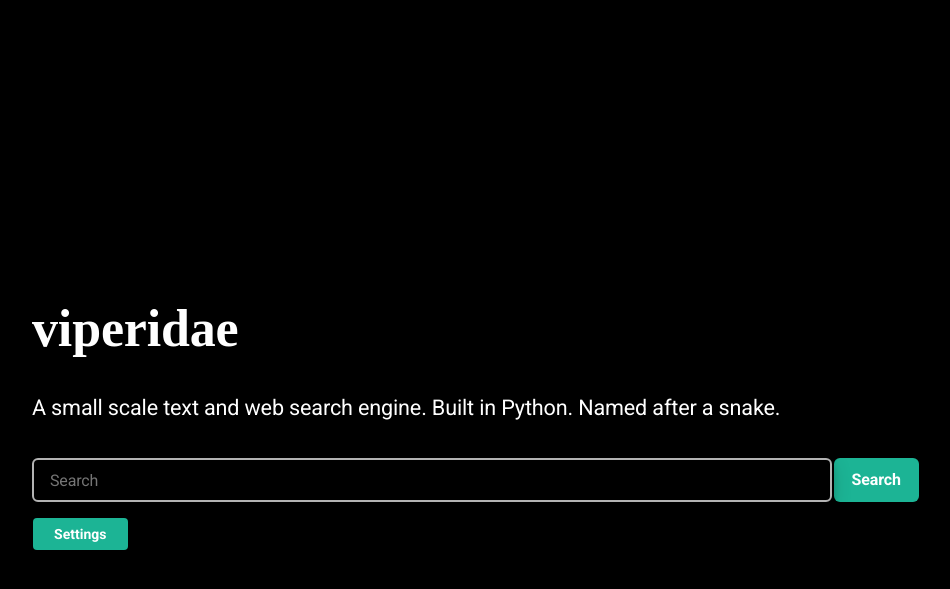
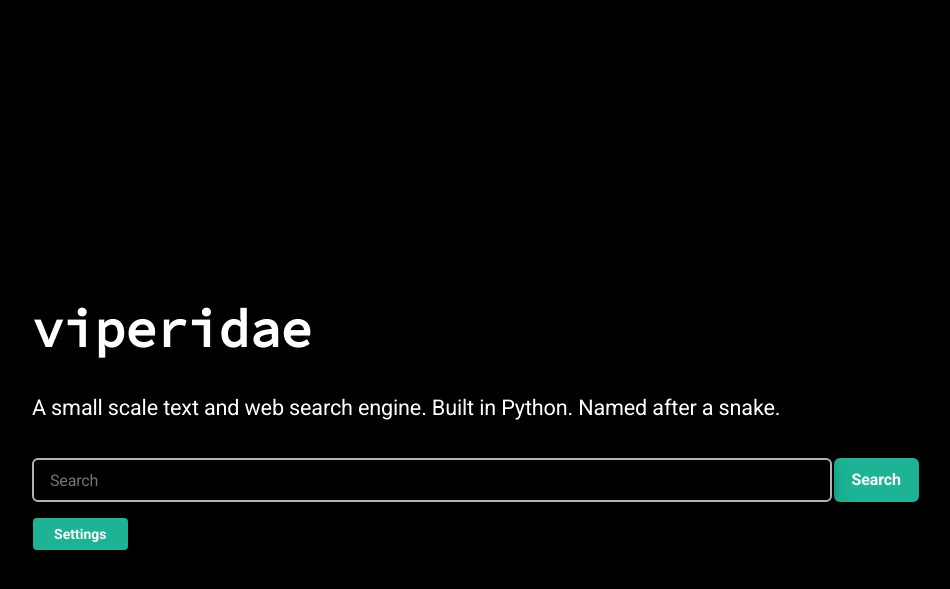
Before and after one commit to Kasuporo/search-engine, a Flask app: template app/templates/index.html in a window 1280 px wide. Shown: the top 589 px of the page, without its empty margins (32-982 px from the left). Run offline with Flask 2, Linux system fonts and the light colour scheme; the template is opened without the code that fills it, so the values that code supplies are empty.

Commit message:
added new font

```diff
--- a/app/static/css/main.css
+++ b/app/static/css/main.css
@@ -1,4 +1,4 @@
-@import url("https://fonts.googleapis.com/css?family=Roboto:400,700");
+@import url("https://fonts.googleapis.com/css?family=Source+Code+Pro|Roboto:400,700");
 
 /* Reset */
 
@@ -120,9 +120,7 @@
 	font-weight: 700;
 	line-height: 1em;
 	margin: 0 0 1em 0;
-}
-
-h1 {
+	font-family: "Source Code Pro", monospace;
 	font-size: 2.5em;
 	line-height: 1.25em;
 }
--- a/app/templates/index.html
+++ b/app/templates/index.html
@@ -18,7 +18,7 @@
 	<body>
 		<!-- Header -->
 		<header id="header">
-			<h1 style="font-family: source code pro">viperidae</h1>
+			<h1>viperidae</h1>
 			<p>A small scale text and web search engine. Built in Python. Named after a snake.</p>
 		</header>
 
```
